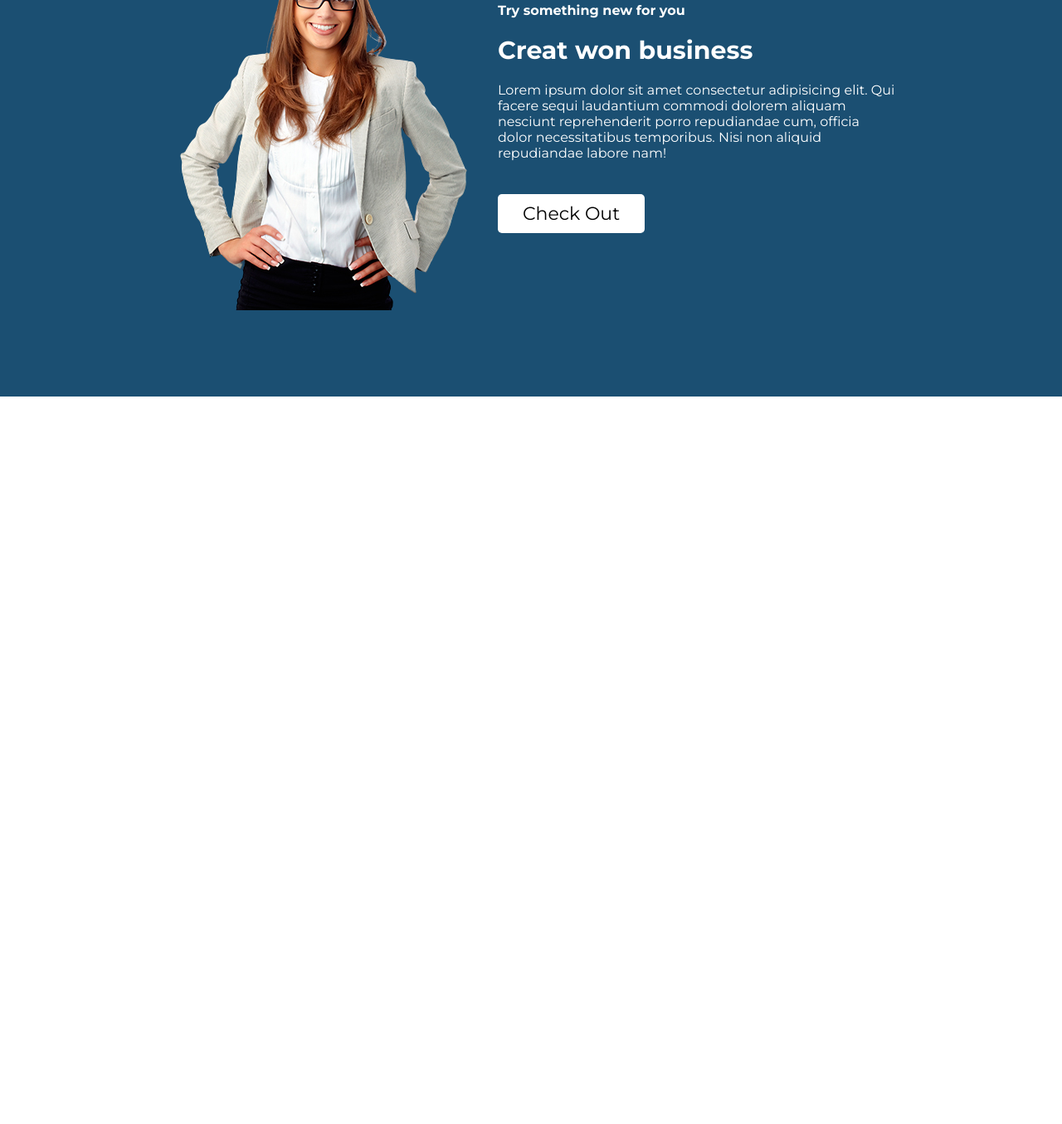
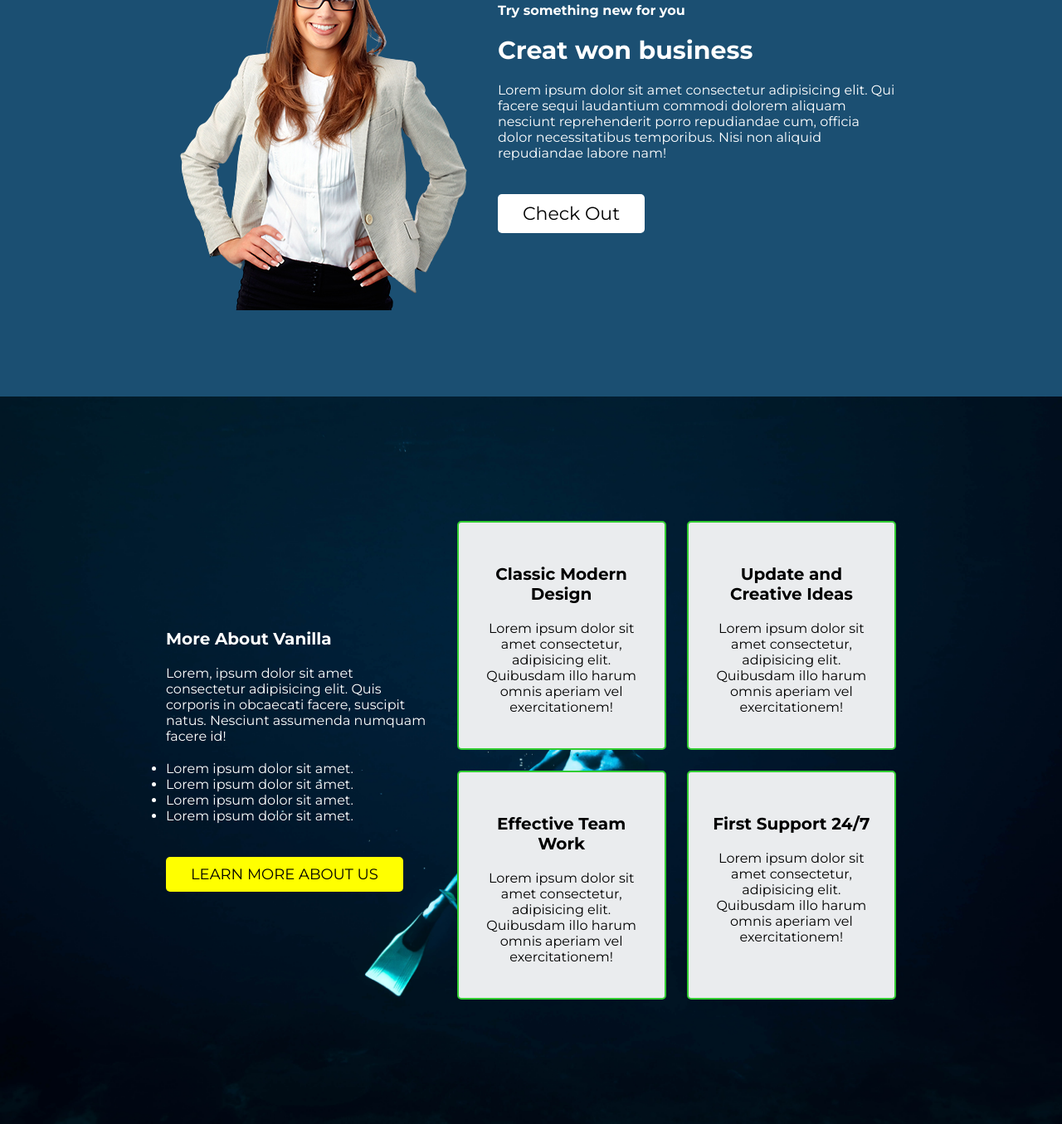
Before and after one commit to Jakirhossain80/responsive-website-html-css, a plain HTML site: page index.html in a window 1280 px wide. Shown: the part 1701-3056 px from the top of the page at 83% size. Before the commit the page ends 2179 px from the top, so only its background shows below. Drawn offline with Linux system fonts and the light colour scheme.

Commit message:
About section

```diff
--- a/index.html
+++ b/index.html
@@ -96,6 +96,59 @@
 
           </section>
 
+          <!-- third section start -->
+
+          <section id="third-section">
+
+                            <div id="about-parent">
+                                    <div class="more-about-vanilla">
+                                        <h4>More About Vanilla</h4>
+                                        <p>Lorem, ipsum dolor sit amet consectetur adipisicing elit. Quis corporis in obcaecati facere, suscipit natus. Nesciunt assumenda numquam facere id!</p>
+                                        <ul>
+                                            <li>Lorem ipsum dolor sit amet.</li>
+                                            <li>Lorem ipsum dolor sit amet.</li>
+                                            <li>Lorem ipsum dolor sit amet.</li>
+                                            <li>Lorem ipsum dolor sit amet.</li>
+                                        </ul>
+
+                                        <a href="#">LEARN MORE ABOUT US</a>
+
+
+                                    </div>
+
+                                    <div id="about-single-item-parent">
+                                            <div class="about-single-item">
+                                                <h4>Classic Modern Design</h4>
+                                                <p>Lorem ipsum dolor sit amet consectetur, adipisicing elit. Quibusdam illo harum omnis aperiam vel exercitationem!</p>
+
+
+                                            </div>
+                                            <div class="about-single-item">
+                                                <h4>Update and Creative Ideas</h4>
+                                                <p>Lorem ipsum dolor sit amet consectetur, adipisicing elit. Quibusdam illo harum omnis aperiam vel exercitationem!</p>
+
+
+                                            </div>
+                                            <div class="about-single-item">
+                                                <h4>Effective Team Work</h4>
+                                                <p>Lorem ipsum dolor sit amet consectetur, adipisicing elit. Quibusdam illo harum omnis aperiam vel exercitationem!</p>
+
+
+                                            </div>
+                                            <div class="about-single-item">
+                                                <h4>First Support 24/7</h4>
+                                                <p>Lorem ipsum dolor sit amet consectetur, adipisicing elit. Quibusdam illo harum omnis aperiam vel exercitationem!</p>
+
+
+                                            </div>
+
+
+                                    </div>
+
+
+
+          </section>
+
 
     </main>
 
--- a/style.css
+++ b/style.css
@@ -240,6 +240,82 @@ nav ul li a:hover, nav ul li a.active{
 }
 
 
+/* Third section start */
+
+#third-section {
+
+    background-image: url("images/about-section.jpg");
+    background-repeat: no-repeat;
+    background-position: center center;
+    background-size: cover;
+    padding: 150px 0;
+
+}
+
+#about-parent{
+
+    display: flex;
+    justify-content: space-between;
+    gap: 30px;
+    align-items: center;
+    margin: 0 200px;
+    color: white;
+
+
+}
+
+.more-about-vanilla h4 {
+    font-size: 20px;
+    margin-bottom: 20px;
+
+}
+
+.more-about-vanilla ul {
+    margin: 20px 0;
+
+}
+
+.more-about-vanilla a {
+    text-decoration: none;
+    font-size: 18px;
+    background-color: yellow;
+    padding: 10px 30px;
+    display: inline-block;
+    margin-top: 20px;
+    border-radius: 5px;
+    color: black;
+
+
+
+}
+
+#about-single-item-parent {
+
+    display: grid;
+    grid-template-columns: repeat(2, 1fr);
+    gap: 25px;
+
+}
+
+.about-single-item {
+
+    background-color: #eaecee;
+    color: black;
+    padding: 40px 20px;
+    border-radius: 5px;
+    text-align: center;
+    border: 2px solid limegreen;
+
+}
+
+.about-single-item h4{
+
+    font-size: 20px;
+    padding: 10px 0 20px 0;
+
+}
+
+
 
 
 
@@ -286,6 +362,24 @@ nav ul li a:hover, nav ul li a.active{
     margin-bottom: 50px;
  }
 
+/* about section code start */
+#about-parent{
+
+    display: block;
+    margin: 0 30px;
+
+}
+
+#about-single-item-parent {
+
+    display: grid;
+    grid-template-columns: repeat(1, 1fr);
+    gap: 15px;
+    margin-top: 50px;
+
+}
+
+
  }
 
  @media only screen and (min-width: 689px) and (max-width: 1099px) {
@@ -306,5 +400,24 @@ nav ul li a:hover, nav ul li a.active{
     width: 100%;
     margin-bottom: 70px;
 
+ }
+
+ /* About section start */
+
+ #about-parent{
+
+    display: block;
+    margin: 0 70px;
+
+}
+
+#about-single-item-parent {
+
+    display: grid;
+    grid-template-columns: repeat(1, 1fr);
+    gap: 20px;
+    margin-top: 50px;
+
+}
 
  }
```
Also changed, not shown: images/about-section.jpg (added), images/contact.jpg (added), images/take-care.jpg (added), 1 other file.
